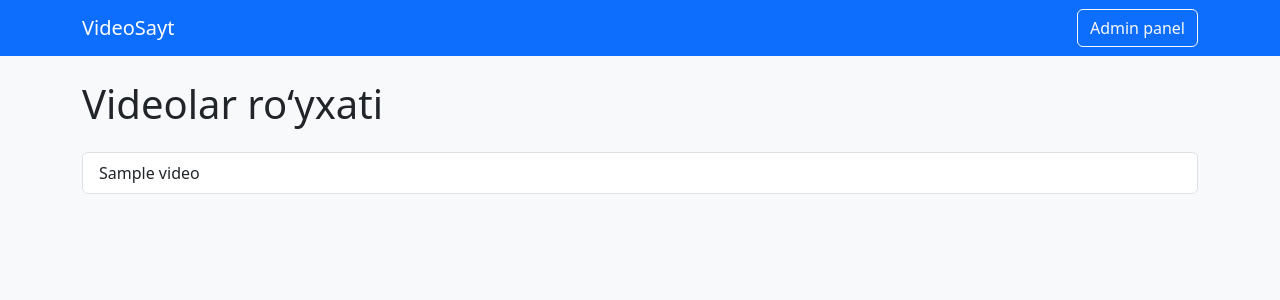
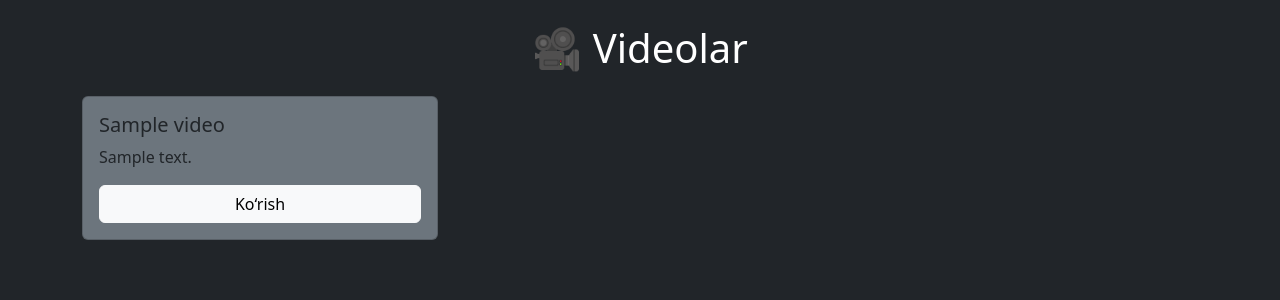
Before and after one commit to shaxzodbara/shaxzod, a Flask app: template templates/index.html in a window 1280 px wide. Shown: the top 300 px of the page. Run offline with Flask 3, Linux system fonts and the light colour scheme; the template is opened without the code that fills it: most values are stand-ins (such as "Sample title", 1, 10 or a date in 2020).

Commit message:
Update index.html

```diff
--- a/templates/index.html
+++ b/templates/index.html
@@ -1,34 +1,28 @@
 <!DOCTYPE html>
-<html lang="uz">
+<html lang="en">
 <head>
-    <meta charset="UTF-8" />
-    <meta name="viewport" content="width=device-width, initial-scale=1" />
-    <title>Video ko‘rish</title>
-    <link href="https://cdn.jsdelivr.net/npm/bootstrap@5.3.0/dist/css/bootstrap.min.css" rel="stylesheet" />
+    <meta charset="UTF-8">
+    <title>Bosh sahifa - Videolar</title>
+    <link href="https://cdn.jsdelivr.net/npm/bootstrap@5.3.3/dist/css/bootstrap.min.css" rel="stylesheet">
 </head>
-<body class="bg-light">
-<nav class="navbar navbar-expand-lg navbar-dark bg-primary">
-  <div class="container">
-    <a class="navbar-brand" href="{{ url_for('index') }}">VideoSayt</a>
-    <div>
-      <a class="btn btn-outline-light" href="{{ url_for('admin_login') }}">Admin panel</a>
-    </div>
-  </div>
-</nav>
+<body class="bg-dark text-white">
 
 <div class="container py-4">
-    <h1 class="mb-4">Videolar ro‘yxati</h1>
-    <div class="list-group">
+    <h1 class="mb-4 text-center">🎥 Videolar</h1>
+    <div class="row">
         {% for video in videos %}
-            <a href="{{ url_for('watch_video', filename=video) }}" class="list-group-item list-group-item-action">
-                {{ video }}
-            </a>
-        {% else %}
-            <div class="alert alert-info">Hozircha video mavjud emas.</div>
+        <div class="col-md-4 mb-4">
+            <div class="card bg-secondary">
+                <div class="card-body">
+                    <h5 class="card-title">{{ video.title }}</h5>
+                    <p class="card-text">{{ video.desc }}</p>
+                    <a href="{{ url_for('video', filename=video.filename) }}" class="btn btn-light w-100">Ko‘rish</a>
+                </div>
+            </div>
+        </div>
         {% endfor %}
     </div>
 </div>
 
-<script src="https://cdn.jsdelivr.net/npm/bootstrap@5.3.0/dist/js/bootstrap.bundle.min.js"></script>
 </body>
 </html>
```
